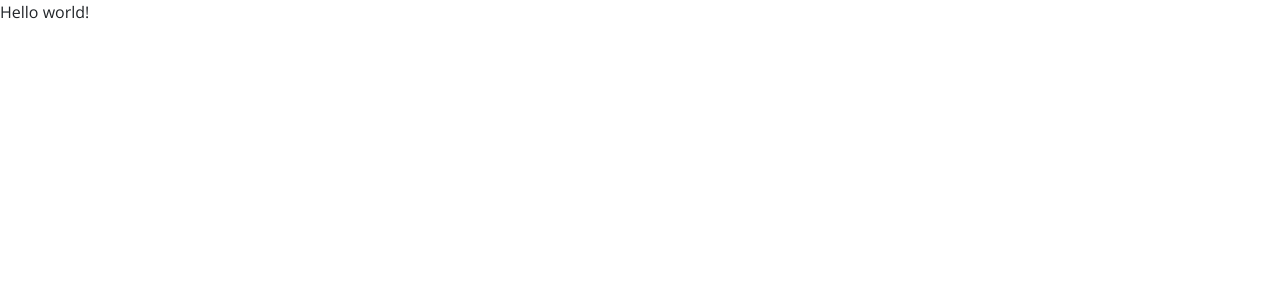
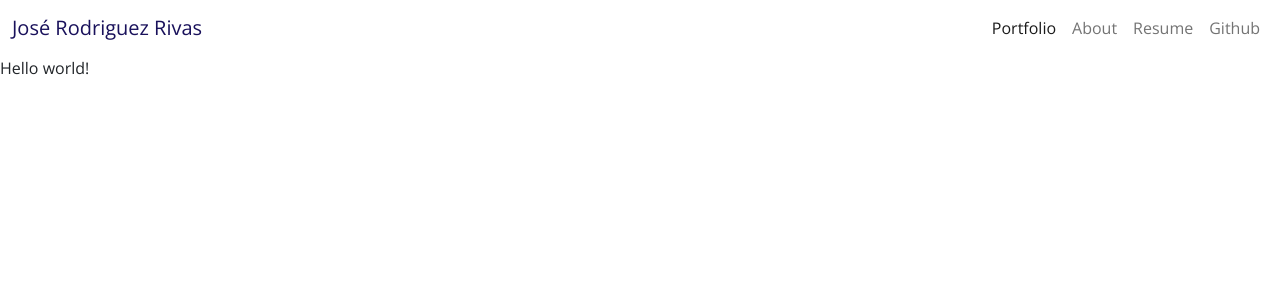
Before and after one commit to JoseRivas1998/jose-rodriguez-rivas-dot-com, a React (Create React App) app: page / in a window 1280 px wide. Shown: the top 300 px of the page. Built offline with nearby package versions, Linux system fonts and the light colour scheme; no server answers.

Commit message:
Basic navbar

```diff
--- a/package.json
+++ b/package.json
@@ -18,6 +18,7 @@
     "react-dom": "^17.0.2",
     "react-redux": "^7.2.6",
     "react-router": "^6.2.1",
+    "react-router-bootstrap": "^0.26.0",
     "react-router-dom": "^6.2.1",
     "react-scripts": "5.0.0",
     "sass": "^1.45.1",
@@ -47,5 +48,8 @@
       "last 1 firefox version",
       "last 1 safari version"
     ]
+  },
+  "devDependencies": {
+    "@types/react-router-bootstrap": "^0.24.5"
   }
 }
--- /dev/null
+++ b/src/components/Navigation/Navigation.tsx
@@ -0,0 +1,55 @@
+import React from "react";
+import {Container, Nav, Navbar} from "react-bootstrap";
+import {LinkContainer} from 'react-router-bootstrap';
+import NavigationItem from "./NavigationItem/NavigationItem";
+
+const Navigation = () => {
+
+    type NavItemType = {
+        to: string;
+        title: string;
+        external?: undefined | boolean;
+    };
+    const nav_items: NavItemType[] = [
+        {
+            title: "Portfolio",
+            to: "/"
+        },
+        {
+            title: "About",
+            to: "/about"
+        },
+        {
+            title: "Resume",
+            to: "https://joserodriguezrivas.com/files/Jose_de_Jesus_Rodriguez_Rivas_Resume.pdf",
+            external: true
+        },
+        {
+            title: "Github",
+            to: "https://www.github.com/joserivas1998",
+            external: true
+        }
+    ];
+
+    const render_nav_item = (nav_item: NavItemType, index: number) => {
+        return <NavigationItem to={nav_item.to} title={nav_item.title} external={nav_item.external} key={index}/>;
+    };
+
+    return (
+        <Navbar expand="lg">
+            <Container fluid>
+                <LinkContainer to='/'>
+                    <Navbar.Brand>Jos&eacute; Rodriguez Rivas</Navbar.Brand>
+                </LinkContainer>
+                <Navbar.Toggle aria-controls="basic-navbar-nav"/>
+                <Navbar.Collapse id="basic-navbar-nav">
+                    <Nav className="ms-auto">
+                        {nav_items.map(render_nav_item)}
+                    </Nav>
+                </Navbar.Collapse>
+            </Container>
+        </Navbar>
+    );
+};
+
+export default Navigation;
--- /dev/null
+++ b/src/components/Navigation/NavigationItem/NavigationItem.tsx
@@ -0,0 +1,24 @@
+import React from "react";
+import {Nav} from "react-bootstrap";
+import {LinkContainer} from "react-router-bootstrap";
+
+type NavigationItemProps = {
+    to: string;
+    title: string;
+    external?: undefined | boolean;
+};
+
+const NavigationItem = (props: NavigationItemProps) => {
+    if (props.external) {
+        return (
+            <Nav.Link href={props.to}>{props.title}</Nav.Link>
+        );
+    }
+    return (
+        <LinkContainer to={props.to}>
+            <Nav.Link>{props.title}</Nav.Link>
+        </LinkContainer>
+    );
+};
+
+export default NavigationItem;
--- a/src/containers/App/App.tsx
+++ b/src/containers/App/App.tsx
@@ -1,11 +1,14 @@
 import React from 'react';
 
+import Navigation from "../../components/Navigation/Navigation";
+
 function App() {
-  return (
-    <div>
-      Hello world!
-    </div>
-  );
+    return (
+        <>
+            <Navigation/>
+            Hello world!
+        </>
+    );
 }
 
 export default App;
--- a/src/styles/main.scss
+++ b/src/styles/main.scss
@@ -3,3 +3,16 @@
 body {
   font-family: $font-roboto;
 }
+
+.navbar-light {
+  background-color: $color-navbar-background;
+  border-color: $color-navbar-border;
+
+  .navbar-brand {
+    color: $color-navbar-text;
+
+    &:hover, &:active, &:focus {
+      color: $color-navbar-active-text;
+    }
+  }
+}
```
Also changed, not shown: src/index.tsx (+6 -7 lines), 1 other file (tests, documents, lock files or other folders).
